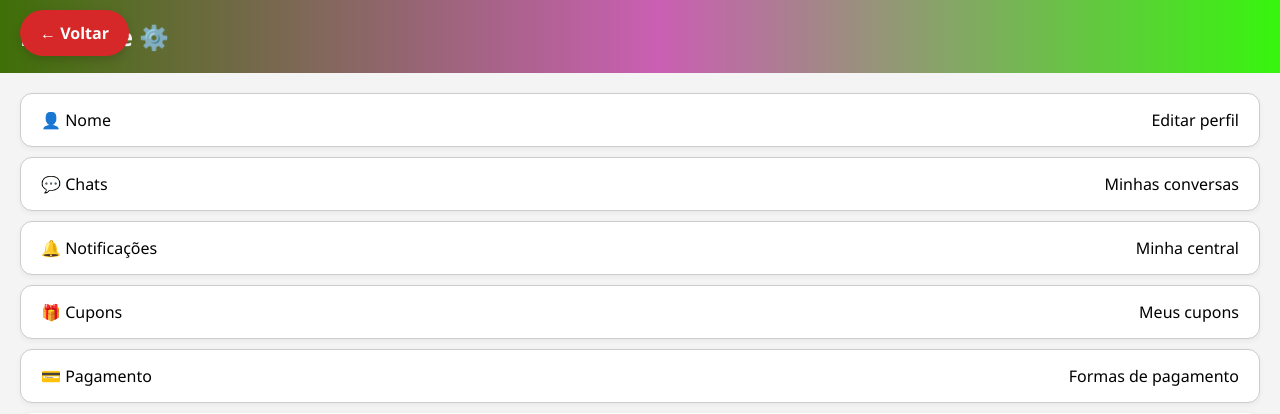
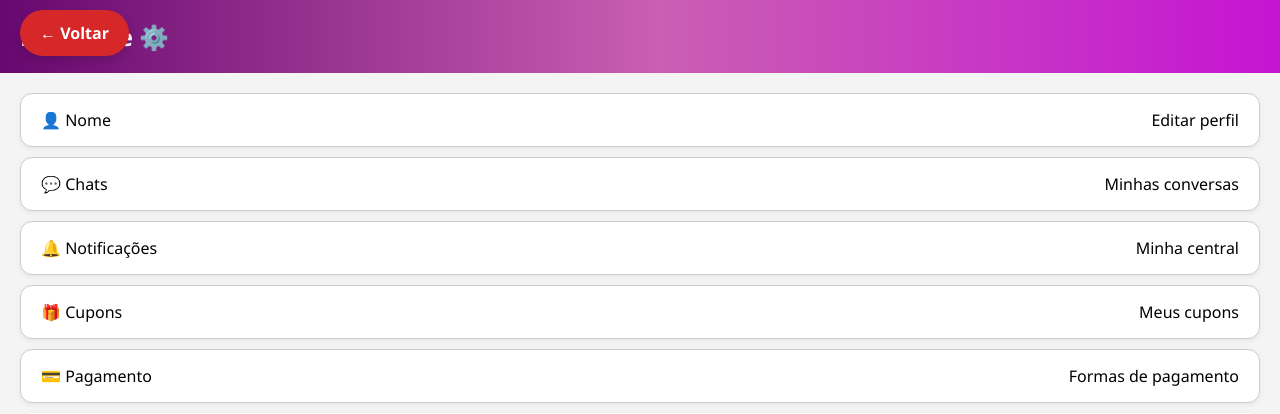
Before and after one commit to Matizin46/projeto_integrador, a PHP site: page /configuracao.php in a window 1280 px wide. Shown: the top 414 px of the page. Run offline with PHP 8.4, Linux system fonts and the light colour scheme.

Commit message:
troca de cor

```diff
--- a/configuracao/configuracoes.css
+++ b/configuracao/configuracoes.css
@@ -6,7 +6,7 @@ body {
 
 .header {
   padding: 20px;
-  background: linear-gradient(to right, #3f6f08, #ca5fb3, #2dff03);
+  background: linear-gradient(to right, #67086F, #ca5fb3, #C50FD5);
   color: white;
   font-weight: bold;
   font-size: 24px;
```
